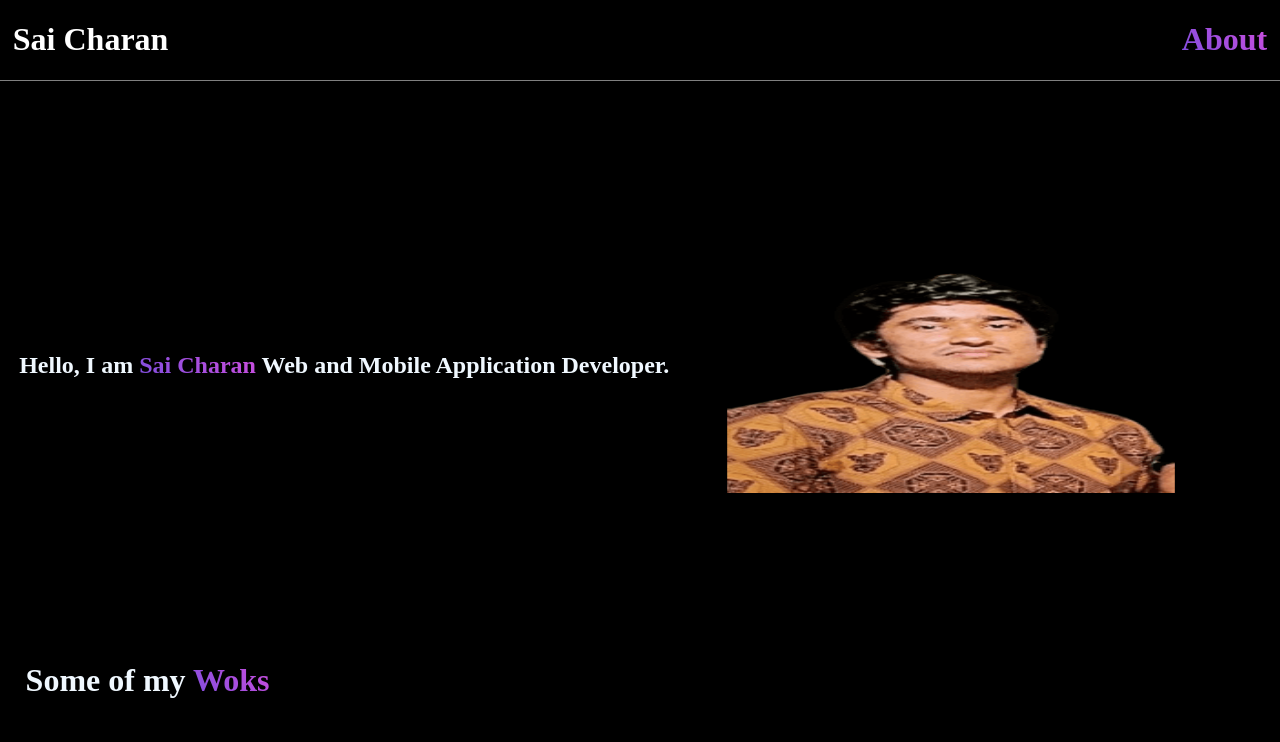
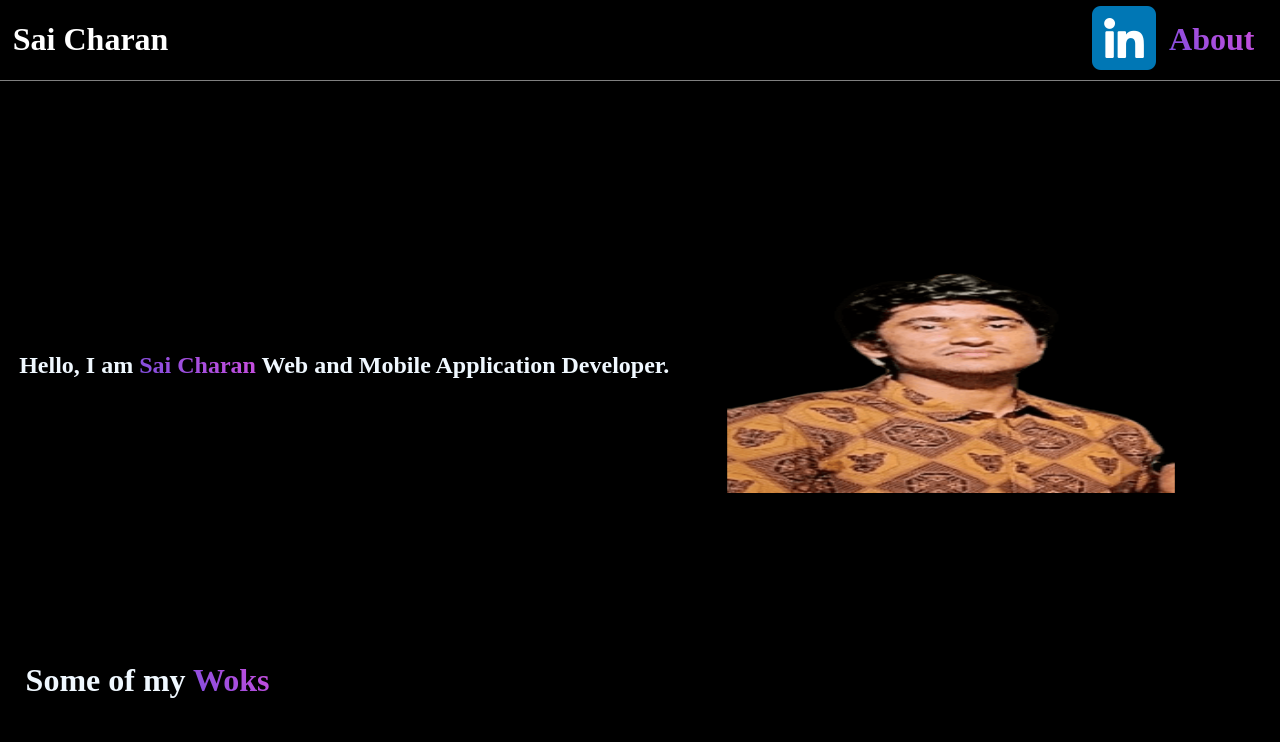
Before and after one commit to CharanSeri/portFolio_Website, a plain HTML site: page main.html in a window 1280 px wide. Shown: the top 742 px of the page. Drawn offline with Linux system fonts and the light colour scheme.

Commit message:
linkdin update

```diff
--- a/main.css
+++ b/main.css
@@ -46,6 +46,13 @@ a {
   justify-content: space-between;
   border-bottom: solid 0.5px grey;
 }
+.links {
+  display: flex;
+  align-items: center;
+}
+.links > a {
+  margin: 0 1vw 0 0;
+}
 
 .main > .intro,
 .image {
@@ -59,7 +66,7 @@ a {
   position: absolute;
   gap: 4vmin;
   left: 50%;
-  top: 150%;
+  top: 130%;
   transform: translate(0%, -50%);
   user-select: none;
   scroll-behavior: smooth;
--- a/main.html
+++ b/main.html
@@ -11,7 +11,15 @@
   <body>
     <div class="header">
       <a href="./main.html"><h1>Sai Charan</h1></a>
-      <a href="./aboutPage.html"><h1 class="gradient-text">About</h1></a>
+      <div class="links">
+        <a
+          href="https://www.linkedin.com/in/sai-charan-seri-635a61196/"
+          target="_blank"
+        >
+          <img src="./linkedin.png" />
+        </a>
+        <a href="./aboutPage.html"><h1 class="gradient-text">About</h1></a>
+      </div>
     </div>
     <div class="main">
       <div class="intro">
```
Also changed, not shown: linkedin.png (added).
